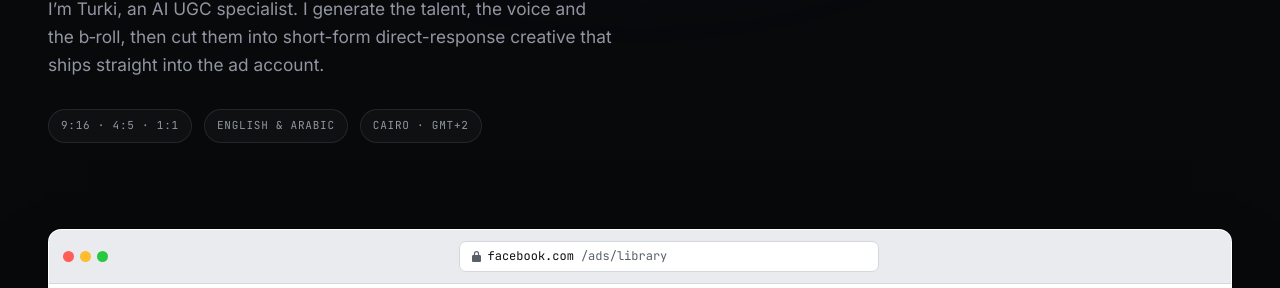
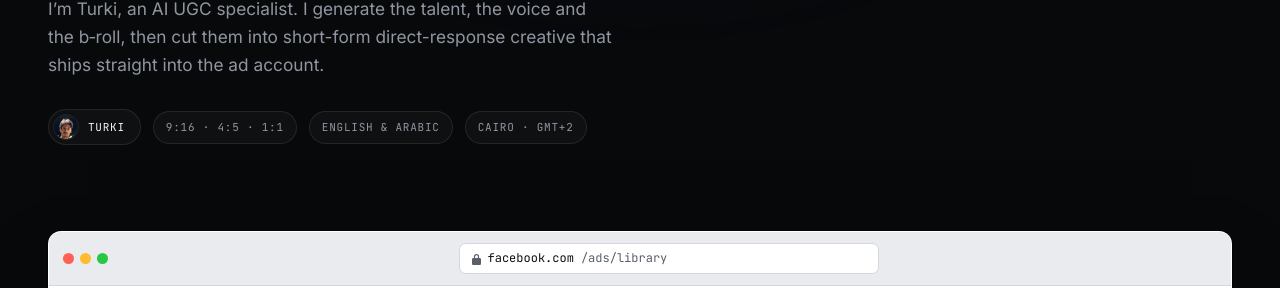
Before and after one commit to travis-holt/Portfolio, a plain HTML site: page index.html in a window 1280 px wide. Shown: the part 376-664 px from the top of the page. Drawn offline with Linux system fonts and the light colour scheme.

Commit message:
Lead the hero credentials with a portrait chip
The pill row now opens with a 26px circular portrait and the name, in the
row's existing mono/uppercase/hairline-border language.

assets/turki.jpg is pre-cropped square to head-and-shoulders: object-fit
cover only trims when the aspects differ, so the original three-quarter
frame would have been scaled whole into the circle rather than cropped,
leaving the face about 6px across. hero__meta gains align-items:center so
the taller chip stops stretching the text pills and stranding their text
at the top edge.

Co-Authored-By: Claude Opus 5 <noreply@anthropic.com>

```diff
--- a/index.html
+++ b/index.html
@@ -119,12 +119,23 @@ button{font:inherit;color:inherit;background:none;border:none;cursor:pointer}
 .hero__head{position:relative;max-width:780px}
 .hero .h1{margin:20px 0 22px}
 .hero__meta{
-  display:flex;flex-wrap:wrap;gap:10px 12px;margin-top:30px;
+  display:flex;flex-wrap:wrap;align-items:center;gap:10px 12px;margin-top:30px;
 }
 .pill{
   font-family:var(--mono);font-size:11px;letter-spacing:.07em;text-transform:uppercase;
   color:var(--muted);padding:7px 12px;border-radius:999px;
   border:1px solid var(--line);background:rgba(255,255,255,.03);
+}
+/* the face, worn as one of the credentials */
+.pill--me{
+  display:inline-flex;align-items:center;gap:9px;
+  padding:4px 15px 4px 4px;color:var(--text);
+}
+/* turki.jpg is already cropped square to head-and-shoulders, so cover
+   scales it without cutting anything off */
+.pill--me img{
+  width:26px;height:26px;border-radius:50%;flex:none;
+  object-fit:cover;border:1px solid var(--line);
 }
 
 /* the desktop, in perspective */
@@ -1068,14 +1079,14 @@ document.getElementById('footLinks').innerHTML = [
  .map(([l, h]) => `<a href="${h}"${h.startsWith('http') ? ' target="_blank" rel="noopener"' : ''}>${l}</a>`)
  .join('');
 
-/* portrait sits above the closing line; removed if the file is not there */
+/* portrait leads the hero credential row; removed if the file is not there */
 {
-  const end = document.getElementById('contact');
-  const fig = document.createElement('figure');
-  fig.style.cssText = 'width:74px;height:74px;border-radius:50%;overflow:hidden;margin:0 auto 22px;border:1px solid var(--line)';
-  fig.innerHTML = `<img src="${PORTRAIT}" alt="Turki" style="width:100%;height:100%;object-fit:cover;object-position:50% 18%">`;
-  fig.querySelector('img').addEventListener('error', () => fig.remove());
-  end.insertBefore(fig, end.firstElementChild);
+  const row = document.querySelector('.hero__meta');
+  const me = document.createElement('span');
+  me.className = 'pill pill--me';
+  me.innerHTML = `<img src="${PORTRAIT}" alt="" width="26" height="26"><span>Turki</span>`;
+  me.querySelector('img').addEventListener('error', () => me.remove());
+  row.insertBefore(me, row.firstElementChild);
 }
 
 /* ---------- lightbox ---------- */
```
Also changed, not shown: assets/turki.jpg (added).
